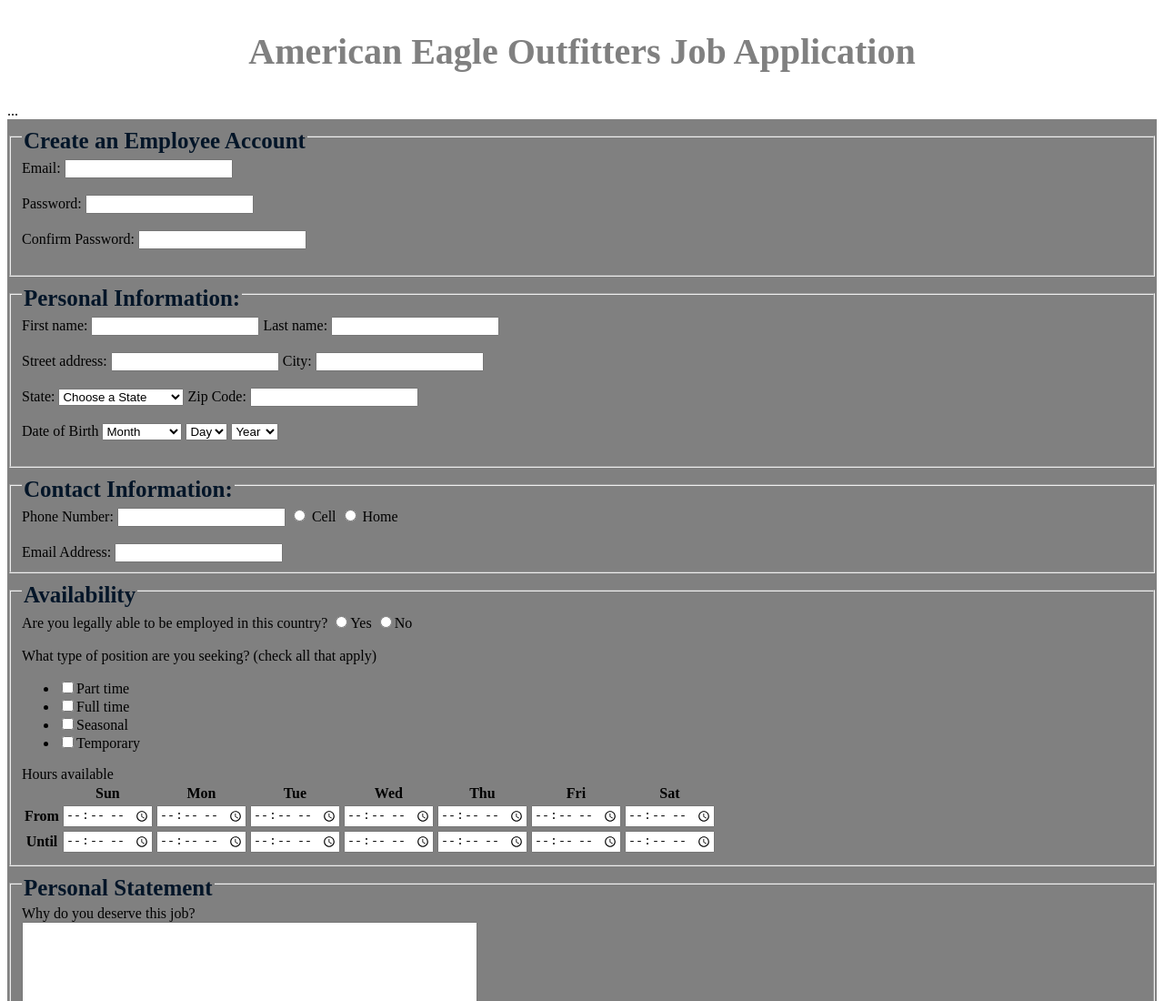
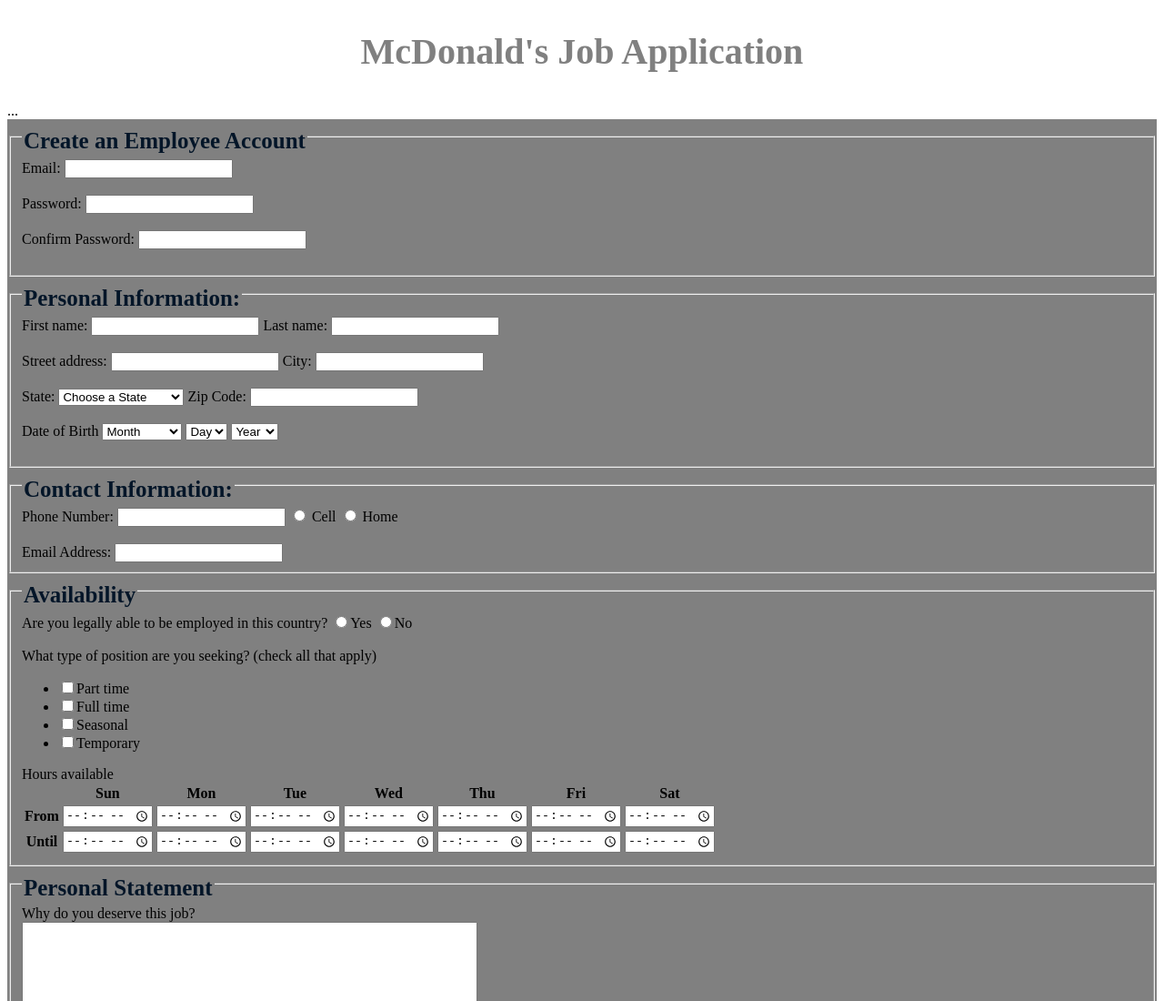
Before and after one commit to AaronYang123/yyang123-1966591.github.io, a plain HTML site: page jobApplicationForm.html in a window 1280 px wide. Shown: the top 1100 px of the page at 91% size. Drawn offline with Linux system fonts and the light colour scheme.

Commit message:
Update jobApplicationForm.html

```diff
--- a/jobApplicationForm.html
+++ b/jobApplicationForm.html
@@ -2,12 +2,12 @@
 <html>
 <head>
 	<meta charset="utf-8">
-	<title>American Eagle Outfitters Job Application</title>
+	<title>McDonald's Job Application</title>
 	<link rel="stylesheet" type="text/css" href="styleForm.css"/>
 </head>
 <body>
 
-<h2> American Eagle Outfitters Job Application</h2>
+<h2>McDonald's Job Application</h2>
 
 <form action="http://gclass.alexburner.com/formtest.php" method="post"> ... </form>
 
```
